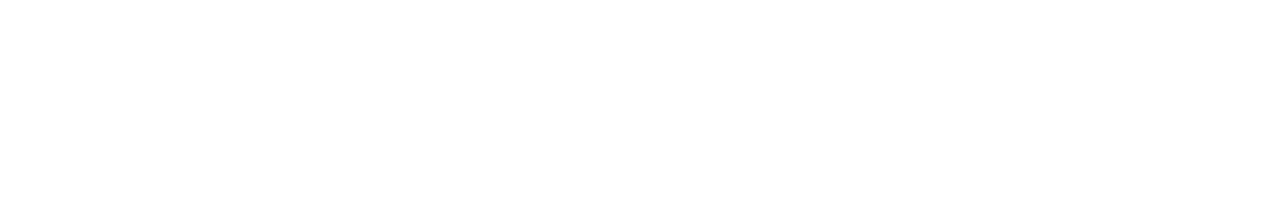
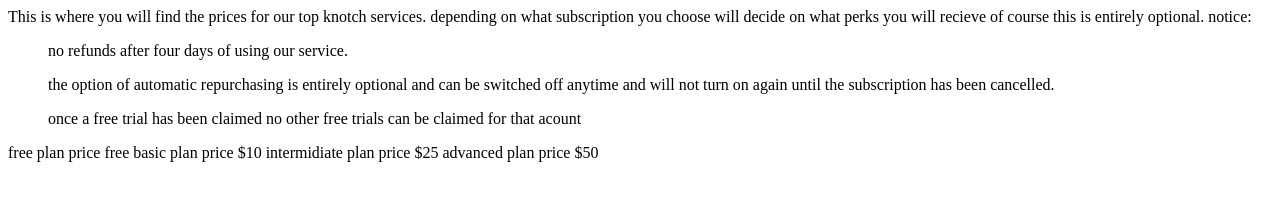
Before and after one commit to ChristopherTavarez/PricePage, a plain HTML site: page Index.html in a window 1280 px wide. Drawn offline with Linux system fonts and the light colour scheme.

Commit message:
Update Index.html

```diff
--- a/Index.html
+++ b/Index.html
@@ -2,8 +2,23 @@
 <html>
     <head>
         <meta charset="utf-8">
-        <title>HTML basics</title>
+        <title>Price Board</title>
     </head>
     <body>
+        This is where you will find the prices for our top knotch services. depending on what subscription you choose will decide on what perks you will recieve of course this is entirely optional.
+        notice:
+
+        <ol> no refunds after four days of using our service. </ol>
+        <ol> the option of automatic repurchasing is entirely optional and can be switched off anytime and will not turn on again until the subscription has been cancelled. </ol>
+        <ol> once a free trial has been claimed no other free trials can be claimed for that acount </ol>
+
+        free plan price free
+
+        basic plan price $10
+
+        intermidiate plan price $25
+
+        advanced plan price $50
+
     </body>
 </html>
```
